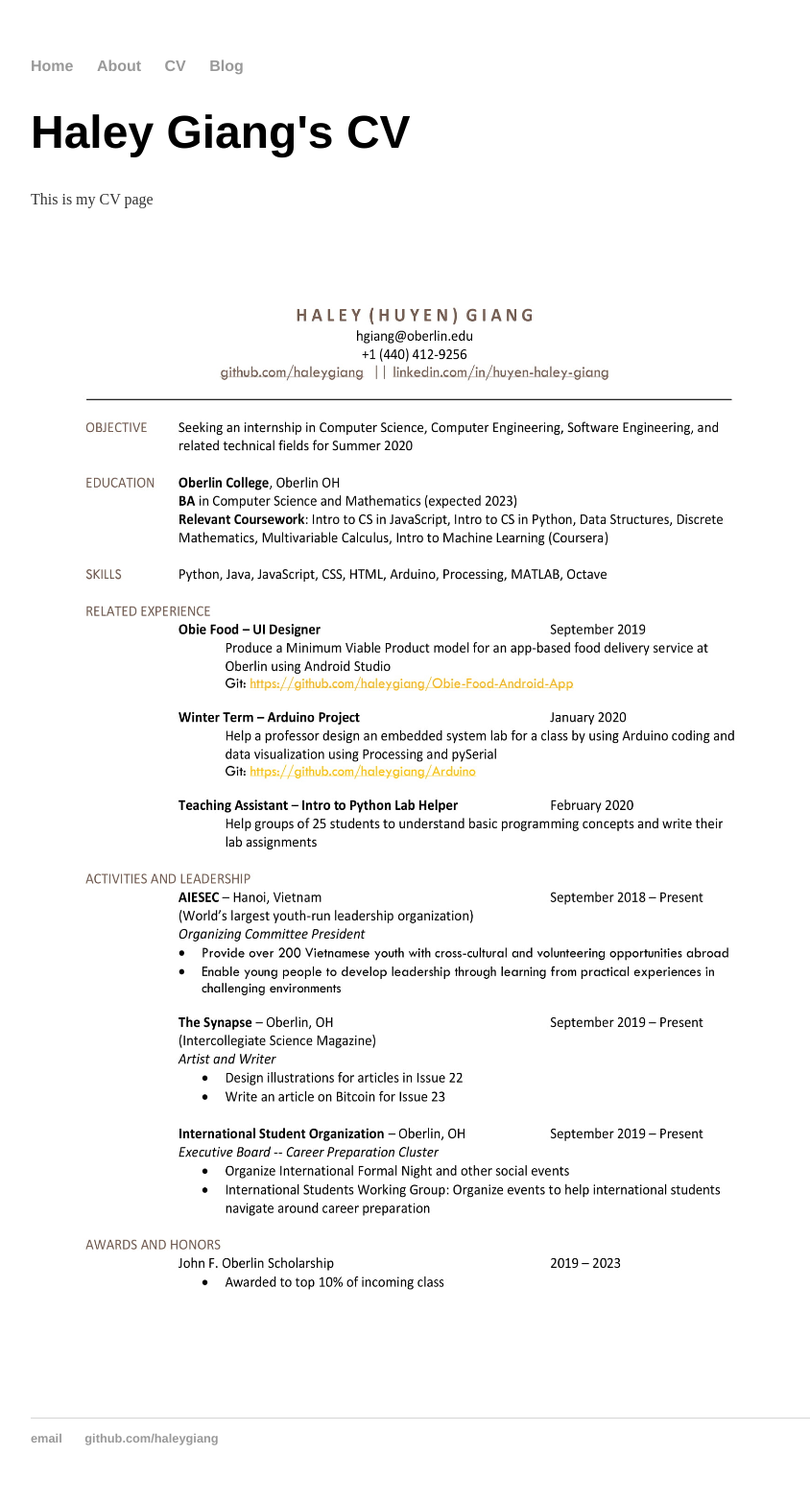
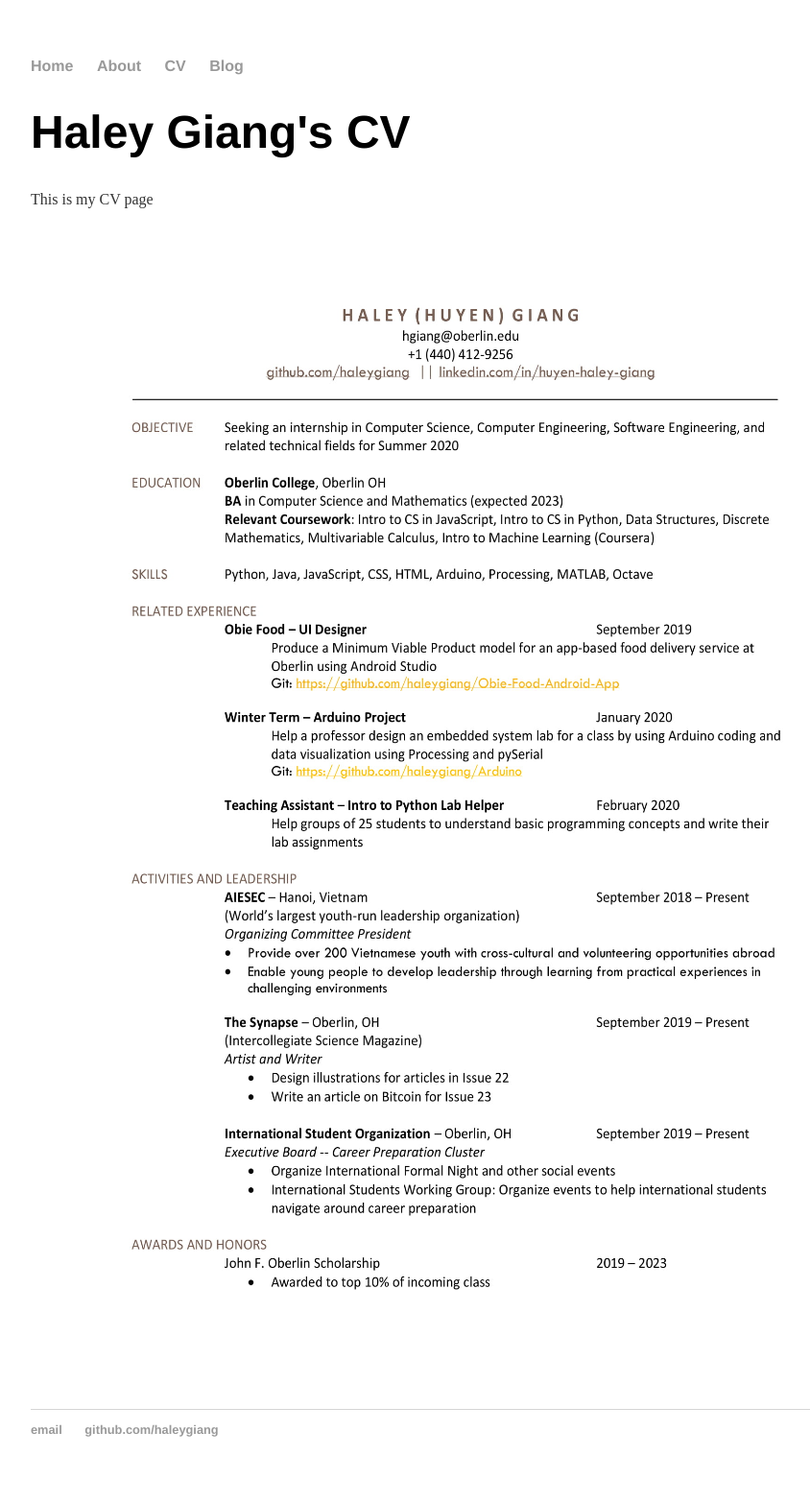
Before and after one commit to haleygiang/haleygiang.github.io, a Jekyll site: the page built from cv/index.html, in a window 1280 px wide. Shown: the whole page at 96% size, without its empty margins (160-1004 px from the left). Built offline with Jekyll 4.4.1, drawn with Linux system fonts in a browser that asks for light colours.

Commit message:
initial commit

```diff
--- a/cv/index.html
+++ b/cv/index.html
@@ -9,3 +9,11 @@ title: Haley Giang's CV
 		<img src="HaleyGiang_CV-1.jpg" alt="Haley's CV" style="width:800px;height:1200px;">
 	</p>
 </div><!-- /.blurb -->
+
+<style>
+img {
+  display: block;
+  margin-left: auto;
+  margin-right: auto;
+}
+</style>
```
Also changed, not shown: about/index.html (+9 -0 lines).
